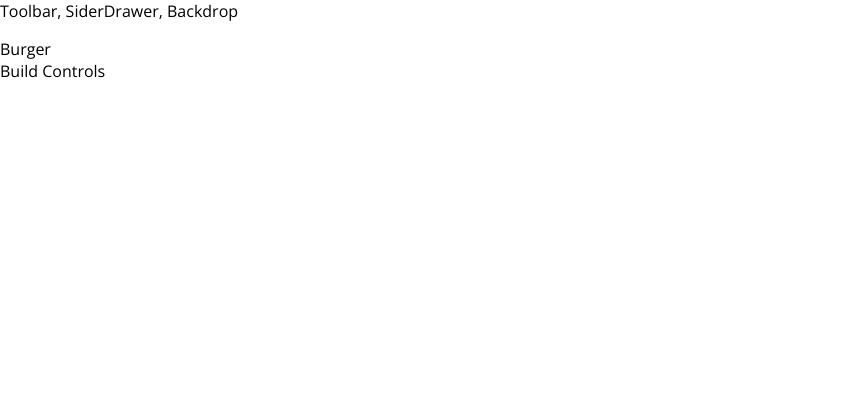
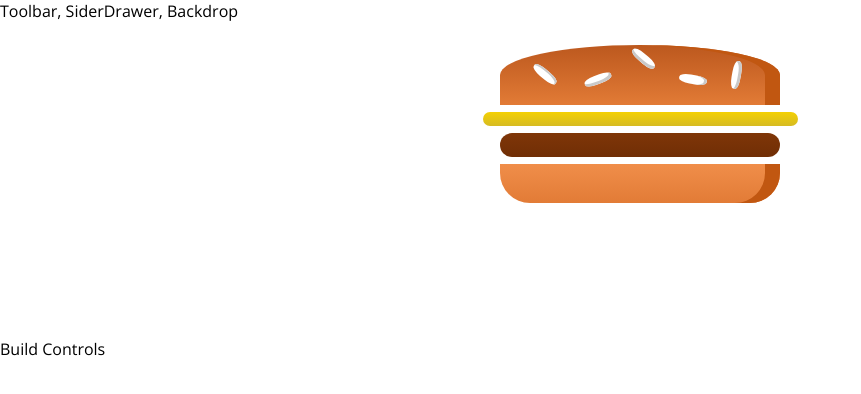
Before and after one commit to vnctwong/react-burger, a React app: page / in a window 1280 px wide. Shown: the top 394 px of the page, without its empty margins (0-861 px from the left). Built offline with nearby package versions, Linux system fonts and the light colour scheme.

Commit message:
burger renders properly

```diff
--- /dev/null
+++ b/src/components/Burger/Burger.css
@@ -0,0 +1,30 @@
+.Burger {
+  width: 100%;
+  margin: auto;
+  height: 250px;
+  overflow: scroll;
+  text-align: center;
+  font-weight: bold;
+  font-size: 1.2rem;
+}
+
+@media (min-width: 1000px) and (min-height: 700px) {
+  .Burger {
+    width: 700px;
+    height: 600px;
+  }
+}
+
+@media (min-width: 500px) and (min-height: 401px) {
+  .Burger {
+    width: 450px;
+    height: 400px;
+  }
+}
+
+@media (min-width: 500px) and (min-height: 400px) {
+  .Burger {
+    width: 350px;
+    height: 300px;
+  }
+}
--- a/src/components/Burger/Burger.js
+++ b/src/components/Burger/Burger.js
@@ -0,0 +1,19 @@
+import React from 'react';
+
+import classes from './Burger.css';
+import BurgerIngredient from './BurgerIngredient/BurgerIngredient';
+
+const burger = (props) => {
+  return (
+    <div className={classes.Burger}>
+
+      <BurgerIngredient type='bread-top' />
+      <BurgerIngredient type='cheese' />
+      <BurgerIngredient type='meat' />
+      <BurgerIngredient type='bread-bottom' />
+
+    </div>
+  );
+};
+
+export default burger;
--- a/src/components/Burger/BurgerIngredient/BurgerIngredient.js
+++ b/src/components/Burger/BurgerIngredient/BurgerIngredient.js
@@ -1,7 +1,7 @@
 import React, { Component } from 'react';
 import PropTypes from 'prop-types';
 
-import classes from './burgerIngredient.css';
+import classes from './BurgerIngredient.css';
 
 class BurgerIngredient extends Component {
   render() {
--- a/src/containers/BurgerBuilder/BurgerBuilder.js
+++ b/src/containers/BurgerBuilder/BurgerBuilder.js
@@ -1,12 +1,13 @@
 import React, { Component } from 'react';
 
 import Aux from '../../hoc/Aux';
+import Burger from '../../components/Burger/Burger';
 
 class BurgerBuilder extends Component {
   render() {
     return (
       <aux>
-        <div>Burger</div>
+        <Burger />
         <div>Build Controls</div>
       </aux>
     );
```
